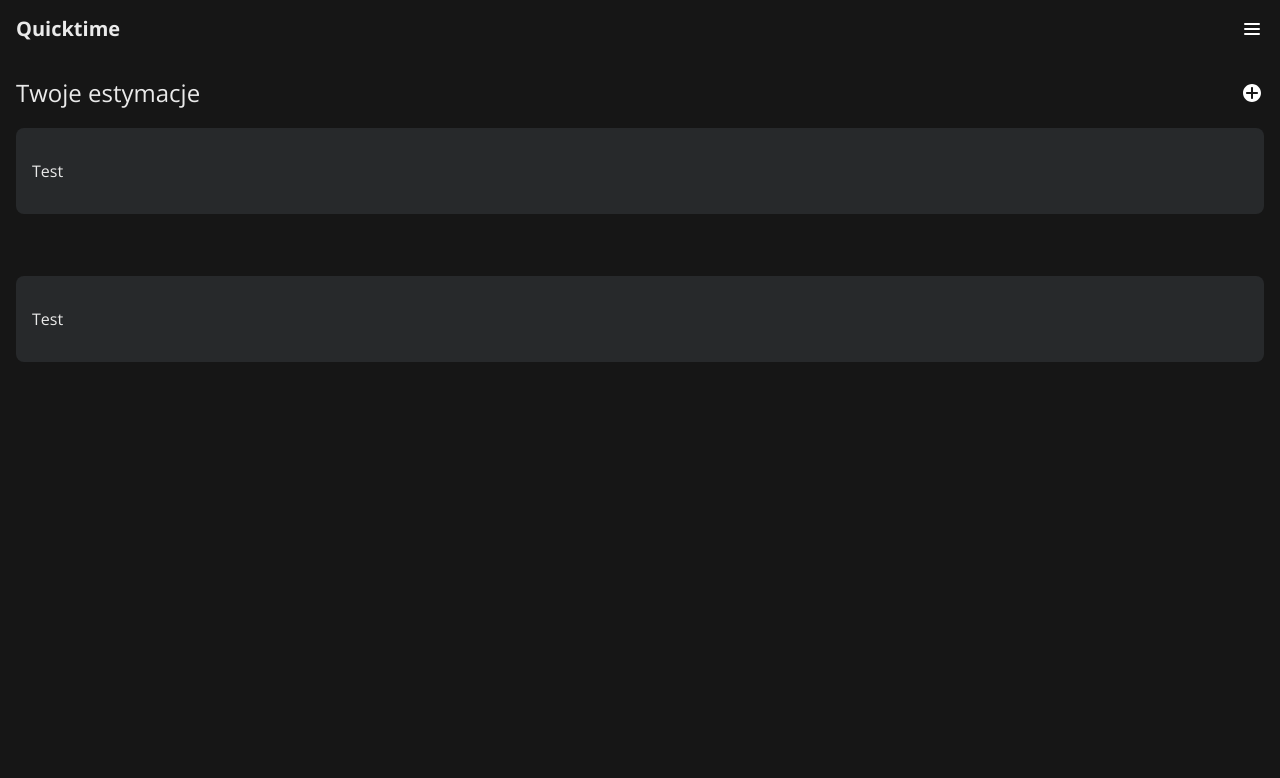
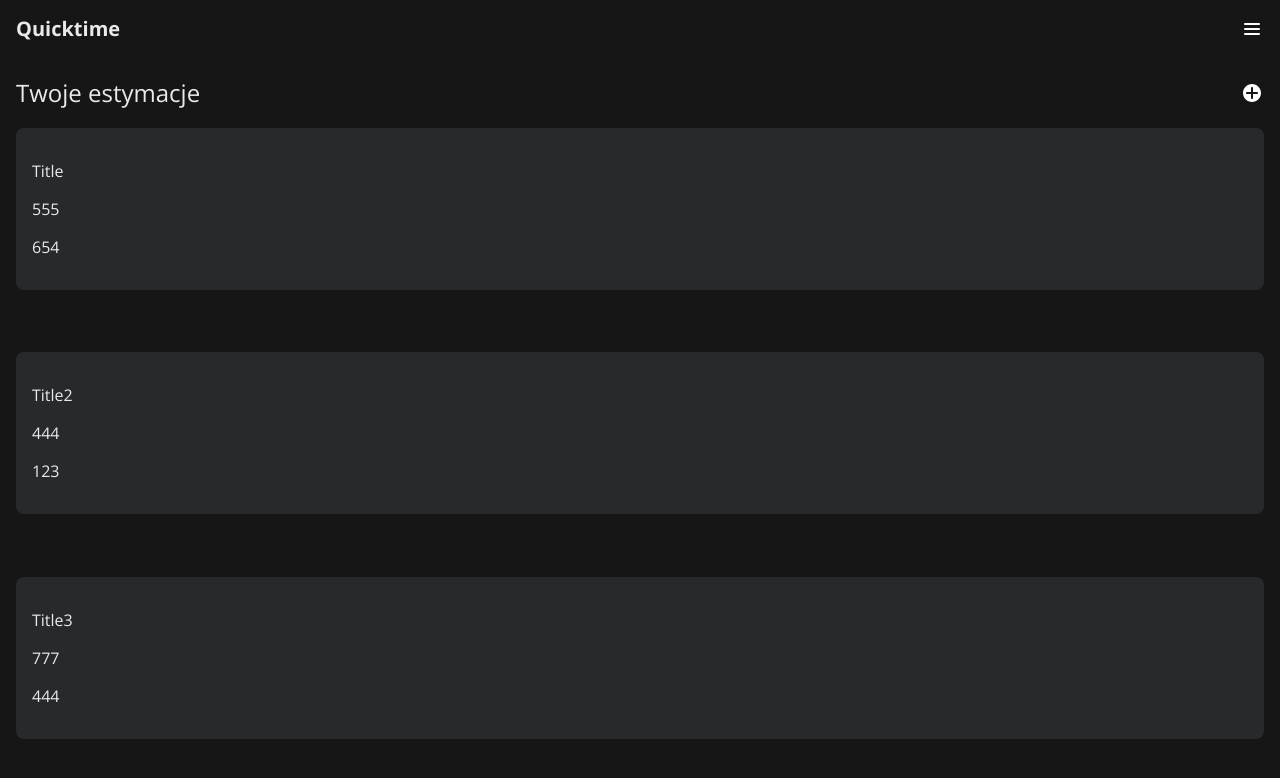
Before and after one commit to IO2020RKTSPF/hakaton-2022, a Next.js app: page /estimations in a window 1280 px wide. Shown: the top 778 px of the page. Built offline with nearby package versions, Linux system fonts and the light colour scheme.

Commit message:
mapped estimation items

```diff
--- /dev/null
+++ b/containers/EstimationItem/EstimationItem.module.scss
@@ -0,0 +1,5 @@
+
+.card {
+    border-radius: 8px;
+    margin-bottom: 5%;
+}
--- /dev/null
+++ b/containers/EstimationItem/EstimationItem.tsx
@@ -0,0 +1,22 @@
+import Card from "@containers/Card/Card";
+import styles from "./EstimationItem.module.scss"
+
+export interface IEstimationModel {
+    title: string;
+    result: number;
+    userResult: number;
+}
+
+const EstimationItem = ({model}:{model:IEstimationModel}) => {
+    return (
+        <div>
+            <Card className={styles.card}>
+                <p>{model.title}</p>
+                <p>{model.result}</p>
+                <p>{model.userResult}</p>
+            </Card>
+        </div>
+    )
+}
+
+export default EstimationItem;
--- a/pages/estimations/Estimations.module.scss
+++ b/pages/estimations/Estimations.module.scss
@@ -3,10 +3,6 @@
     max-width: 50%;
 }
 
-.card {
-    border-radius: 8px;
-    margin-bottom: 5%;
-}
 
 .titleBar {
     display: flex;
--- a/pages/estimations/index.tsx
+++ b/pages/estimations/index.tsx
@@ -3,9 +3,17 @@ import Card from "@containers/Card/Card";
 import styles from "./Estimations.module.scss"
 import Container from "@containers/Container/Container";
 import Icon from "@containers/Icon/Icon";
+import EstimationItem from "@containers/EstimationItem/EstimationItem";
+import { IEstimationModel } from "@containers/EstimationItem/EstimationItem";
 
+const models: IEstimationModel[] = [
+    {title: "Title", result: 555, userResult: 654},
+    {title: "Title2", result: 444, userResult: 123},
+    {title: "Title3", result: 777, userResult: 444},
+]
 
 const estimations = ({}) => {
+
 
     return(
         <div>
@@ -18,12 +26,13 @@ const estimations = ({}) => {
 
 
             <Container>
-                <Card className={styles.card}>
-                    <p>Test</p>
-                </Card>
-                <Card className={styles.card}>
-                    <p>Test</p>
-                </Card>
+                {
+                    models.map((model, idx) => {
+                        return (
+                            <EstimationItem key={idx} model={model}></EstimationItem>
+                        )
+                    })
+                }
             </Container>
 
 
```
